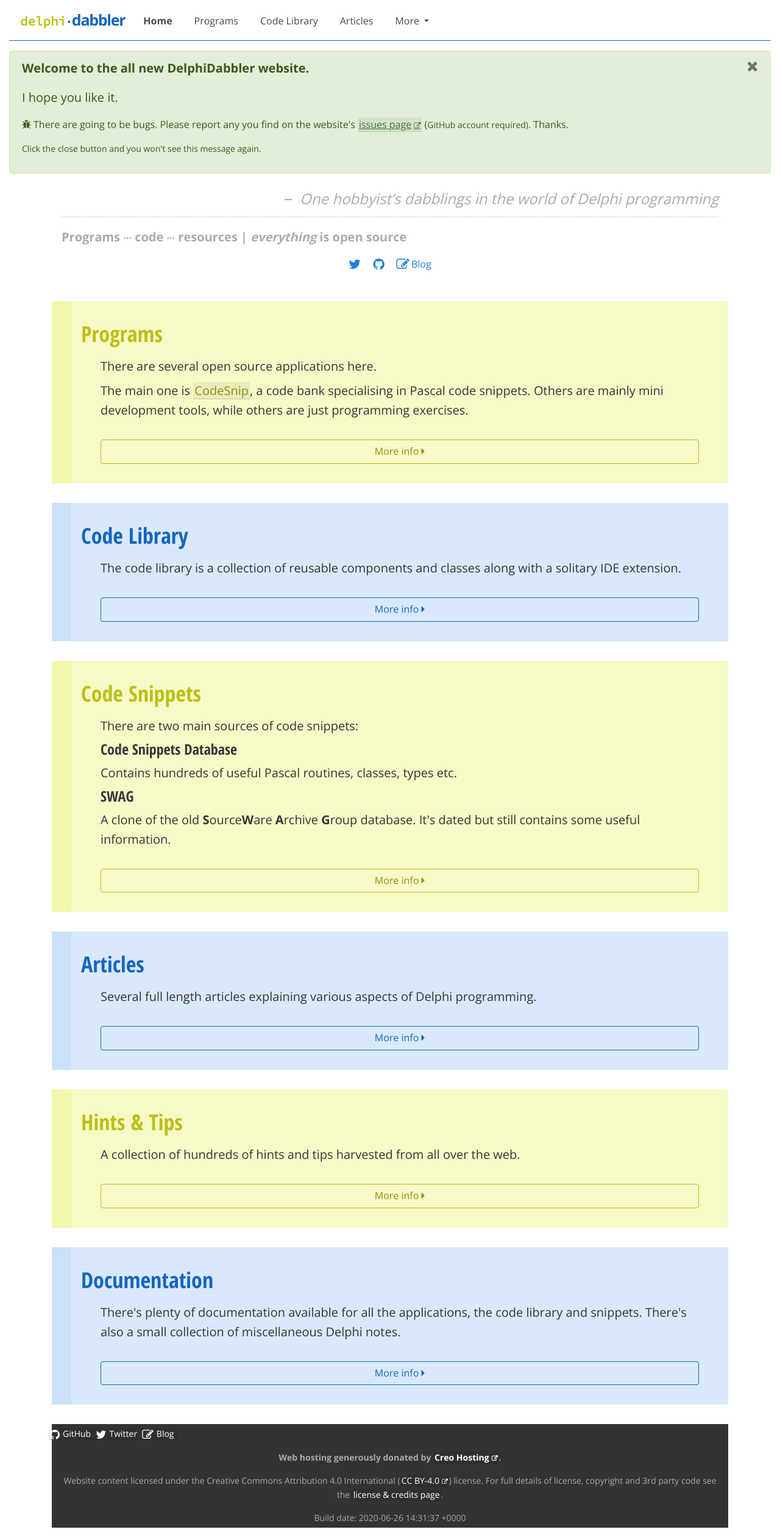
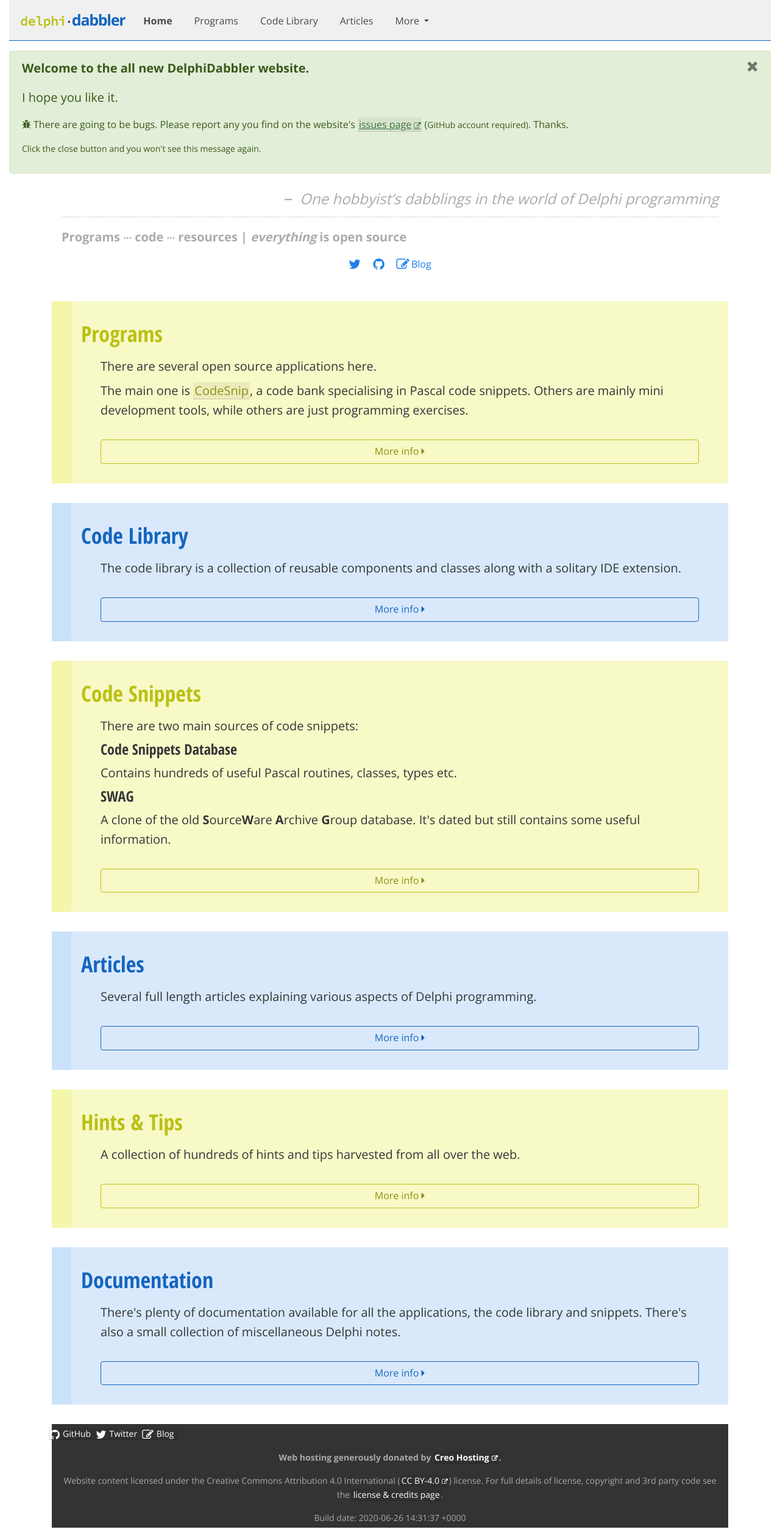
Before and after one commit to delphidabbler/delphidabbler.github.io, a Jekyll site: the page built from index.html, in a window 1280 px wide. Shown: the whole page at 61% size. Built offline with Jekyll 4.4.1, drawn with Linux system fonts in a browser that asks for light colours; nearby versions of some CDN libraries; comment, search, counter and statistics services are not loaded.

Commit message:
Fix navbar background color

```diff
--- a/_sass/site-styles/_navbar-overrides.scss
+++ b/_sass/site-styles/_navbar-overrides.scss
@@ -3,6 +3,7 @@
 nav.navbar {
     margin-bottom: 1rem;
     border-bottom: 1px solid $dd-theme-primary;
+    background-color: $dd-theme-navbar-bg;
 
     a{
         background-color: transparent;
```
